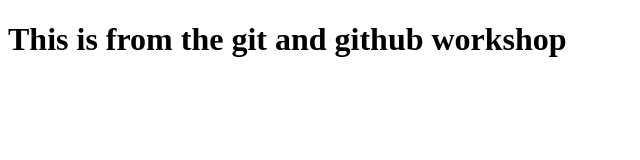
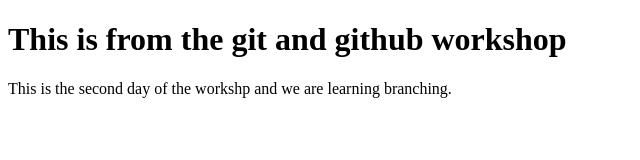
Before and after one commit to ShreetiUpreti/gitandgithubworkshop, a plain HTML site: page index.html in a window 1280 px wide. Shown: the whole page, without its empty margins (0-640 px from the left). Drawn offline with Linux system fonts and the light colour scheme.

Commit message:
indext .html was modifies in feature branch

```diff
--- a/index.html
+++ b/index.html
@@ -6,5 +6,6 @@
 <body>
 <H1>This is from the git and github workshop</H1>
 
+<p>This is the second day of the workshp and we are learning branching.</p>
 </body>
 </html>
```
